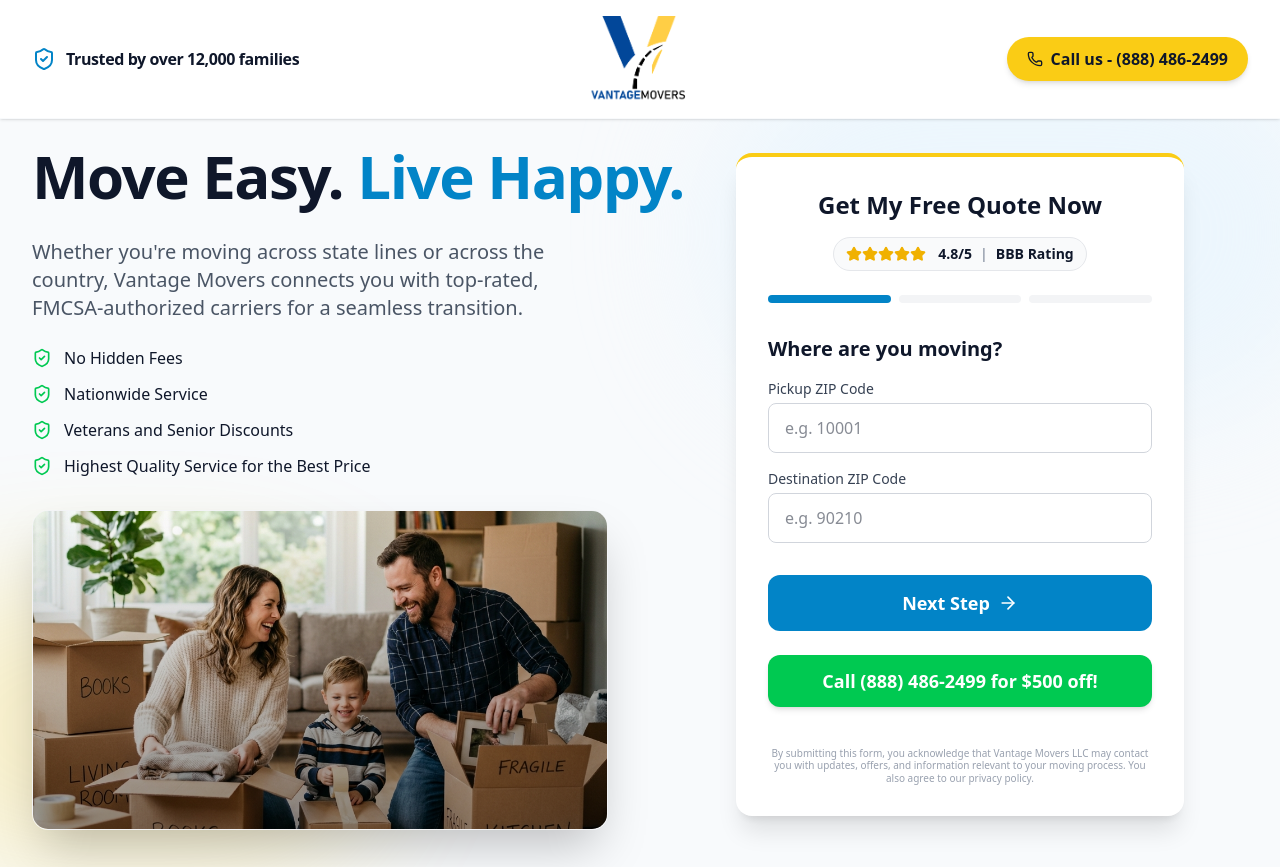
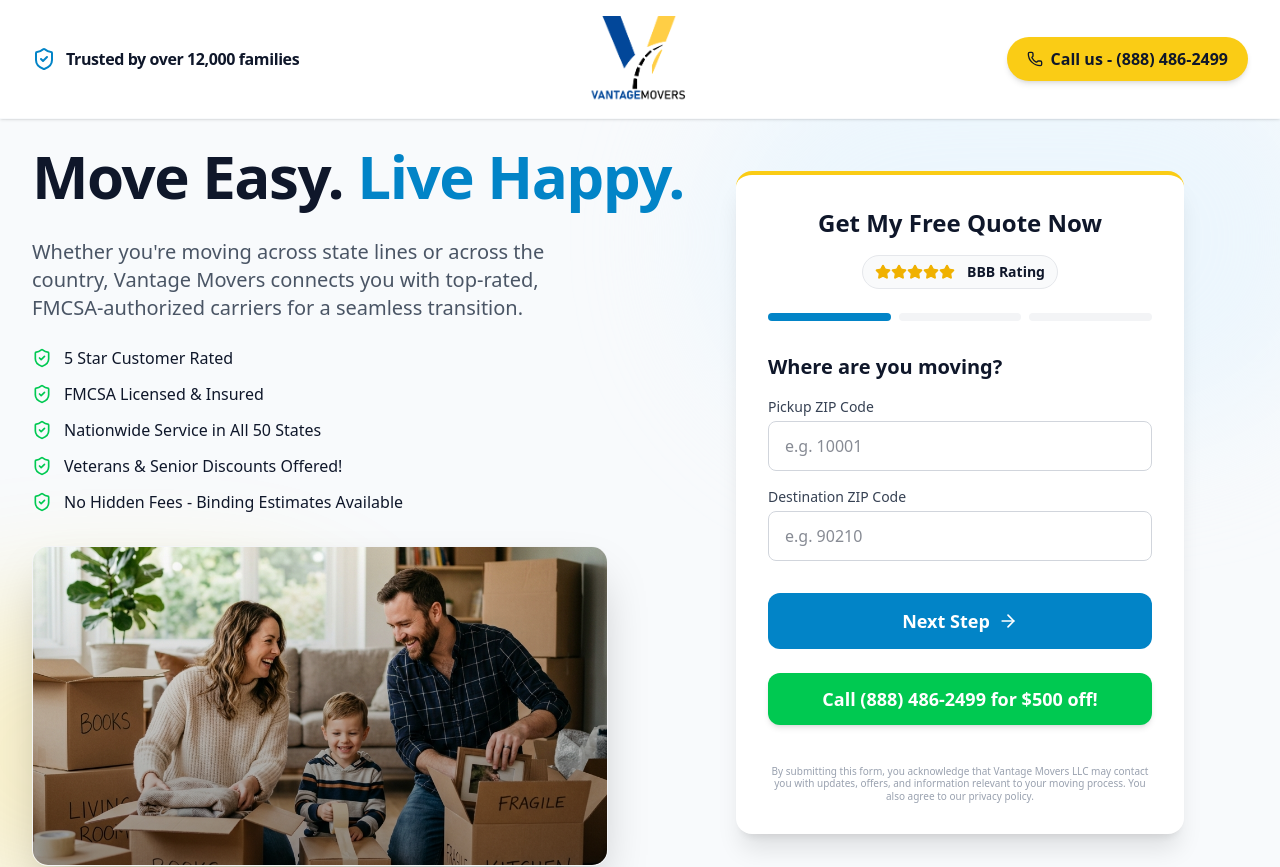
Before and after one commit to lm-rusty/vantage-demopage, a Next.js app: page / in a window 1280 px wide. Shown: the top 867 px of the page. Built offline with nearby package versions, Linux system fonts and the light colour scheme.

Commit message:
Update hero section text and form rating

```diff
--- a/src/components/Hero.tsx
+++ b/src/components/Hero.tsx
@@ -26,19 +26,23 @@ export default function Hero() {
             <ul className="flex flex-col gap-3 mb-8 text-left max-w-2xl mx-auto lg:mx-0">
               <li className="flex items-center gap-3 text-vantage-dark">
                 <ShieldCheck className="w-5 h-5 text-green-500 shrink-0" />
-                <span className="font-medium">No Hidden Fees</span>
+                <span className="font-medium">5 Star Customer Rated</span>
               </li>
               <li className="flex items-center gap-3 text-vantage-dark">
                 <ShieldCheck className="w-5 h-5 text-green-500 shrink-0" />
-                <span className="font-medium">Nationwide Service</span>
+                <span className="font-medium">FMCSA Licensed & Insured</span>
               </li>
               <li className="flex items-center gap-3 text-vantage-dark">
                 <ShieldCheck className="w-5 h-5 text-green-500 shrink-0" />
-                <span className="font-medium">Veterans and Senior Discounts</span>
+                <span className="font-medium">Nationwide Service in All 50 States</span>
               </li>
               <li className="flex items-center gap-3 text-vantage-dark">
                 <ShieldCheck className="w-5 h-5 text-green-500 shrink-0" />
-                <span className="font-medium">Highest Quality Service for the Best Price</span>
+                <span className="font-medium">Veterans & Senior Discounts Offered!</span>
+              </li>
+              <li className="flex items-center gap-3 text-vantage-dark">
+                <ShieldCheck className="w-5 h-5 text-green-500 shrink-0" />
+                <span className="font-medium">No Hidden Fees - Binding Estimates Available</span>
               </li>
             </ul>
 
--- a/src/components/MultiStepForm.tsx
+++ b/src/components/MultiStepForm.tsx
@@ -81,9 +81,7 @@ export default function MultiStepForm() {
           <span className="flex text-yellow-500">
             {[1,2,3,4,5].map(i => <Star key={i} className="w-4 h-4 fill-current" />)}
           </span>
-          <span className="text-sm font-semibold text-vantage-dark ml-1">4.8/5</span>
-          <span className="text-sm font-semibold text-gray-400">|</span>
-          <span className="text-sm font-semibold text-vantage-dark">BBB Rating</span>
+          <span className="text-sm font-semibold text-vantage-dark ml-1">BBB Rating</span>
         </div>
       </div>
 
```
